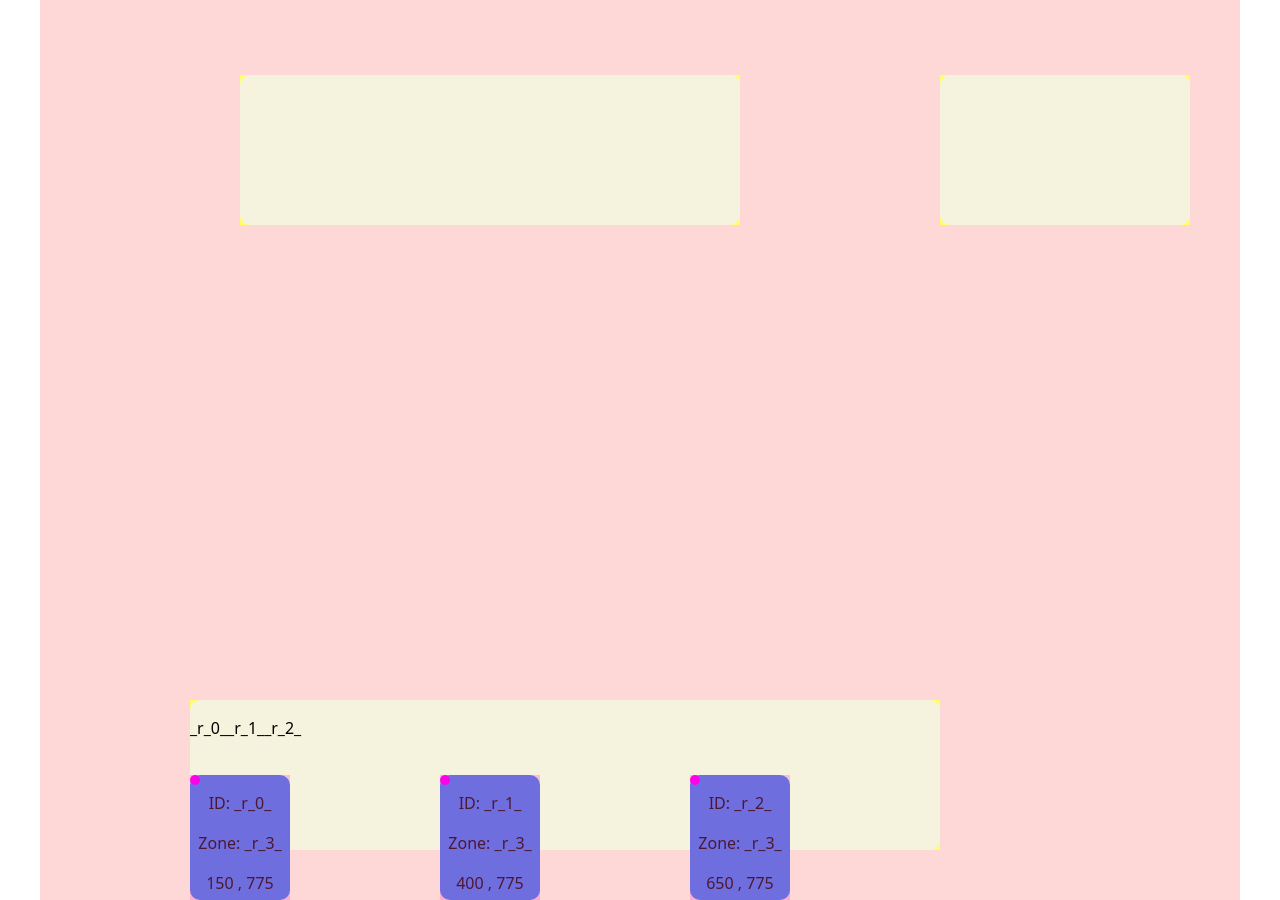
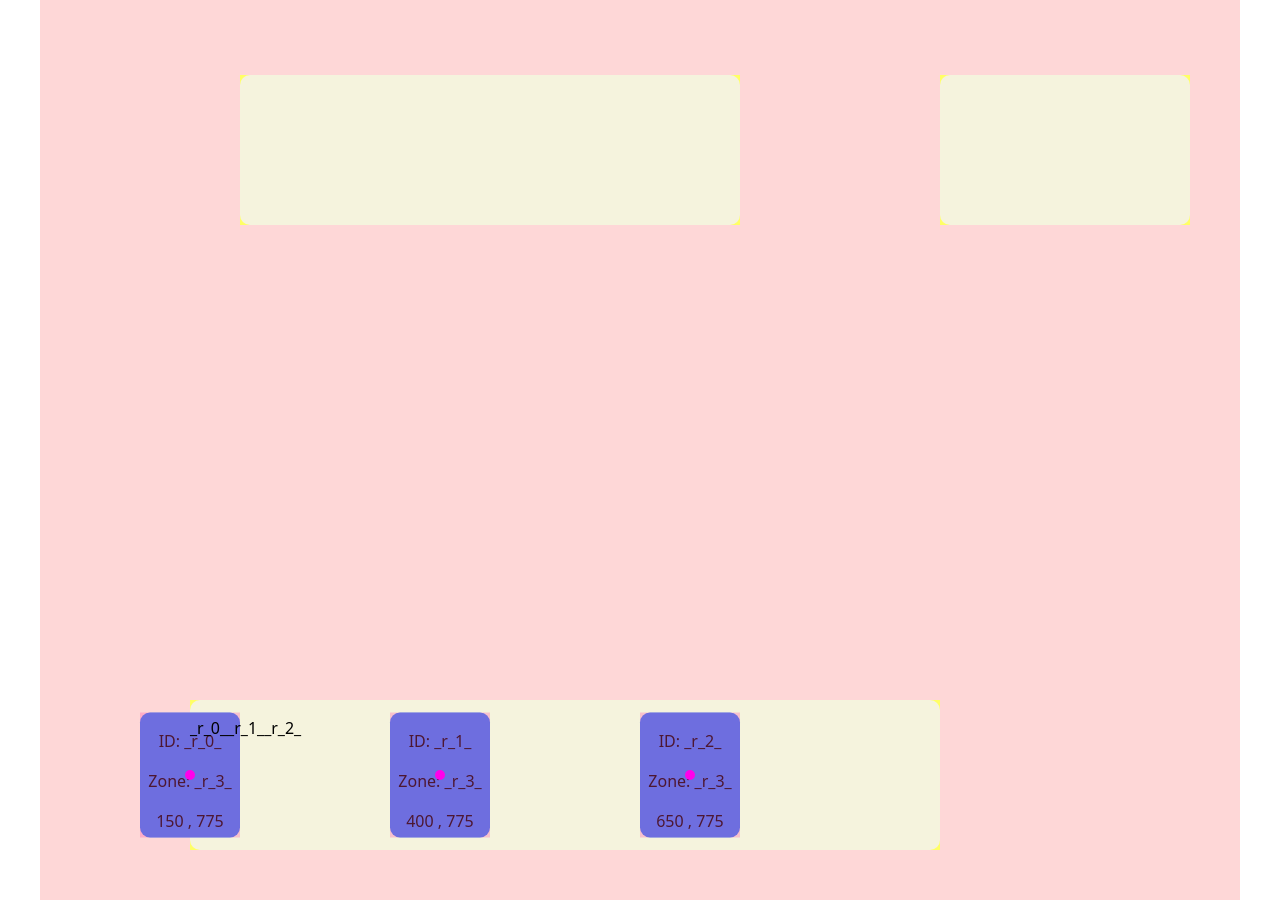
Before and after one commit to a0-ye/aye-site, a React (Vite) app: page / in a window 1280 px wide. Built offline with nearby package versions, Linux system fonts and the light colour scheme.

Commit message:
Card transform Centering

```diff
--- a/src/assets/components/DraggableCardKit/CardZone.tsx
+++ b/src/assets/components/DraggableCardKit/CardZone.tsx
@@ -66,6 +66,7 @@ export default function CardZone(props: ZoneProps) {
                 borderRadius: 50,
                 // opacity:0.5,
                 zIndex:5,
+                transform: 'translate(-50%, -50%)'
                 }}></div>
             })
     }
--- a/src/assets/components/DraggableCardKit/MotionCard.tsx
+++ b/src/assets/components/DraggableCardKit/MotionCard.tsx
@@ -47,13 +47,17 @@ export default function MotionCard(props: CardProps) {
                 }}
 
                 onDragEnd={()=>{
-            console.log("drag ended");
                     returnToOrigin()}}
                 style={{
                     x:currentX, y:currentY, // controls the position of the card. Uses currentX and currentY to spring towards targetXY
                         ...box, ...props.style,
                         // originX:cardData.origin.x, originY:cardData.origin.y
-                }}>
+                        }}
+                initial={{
+                    translateX: '-50%',
+                    translateY: '-50%'
+                }}
+                >
             <Draggable drag_id={cardData.id}/>
 
             <p>ID: {cardData.id}</p>
@@ -76,5 +80,5 @@ const box: CSSProperties = {
     color:'black',
     borderRadius: 10,
     position:'absolute',
-    // transform: 'translate(-50%, -50%)',
+    // transform: 'translate(-50%, -50%)'
 }
--- a/src/assets/components/dnd-kit-wrappers/draggable.tsx
+++ b/src/assets/components/dnd-kit-wrappers/draggable.tsx
@@ -1,4 +1,4 @@
-import React, { type CSSProperties, type ReactNode } from 'react';
+import { type CSSProperties, type ReactNode } from 'react';
 import {useDraggable, type UniqueIdentifier} from '@dnd-kit/core';
 
 interface draggableProps{
--- a/src/assets/components/dnd-kit-wrappers/droppable.tsx
+++ b/src/assets/components/dnd-kit-wrappers/droppable.tsx
@@ -1,4 +1,4 @@
-import React, { type CSSProperties, type ReactNode } from 'react';
+import { type CSSProperties, type ReactNode } from 'react';
 import {useDroppable, type UniqueIdentifier} from '@dnd-kit/core';
 
 interface droppableProps {
```
Lines whose indentation alone changed are shown as unchanged.
